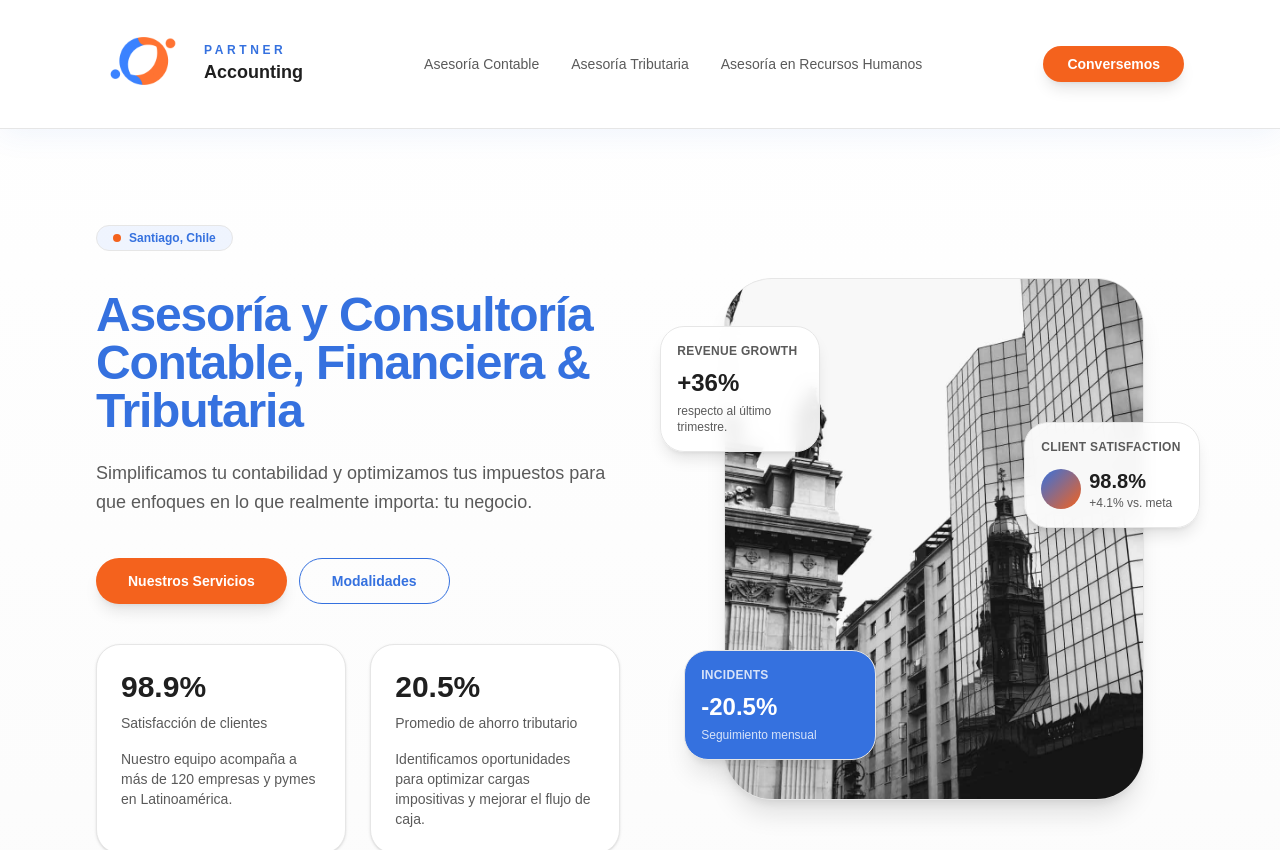
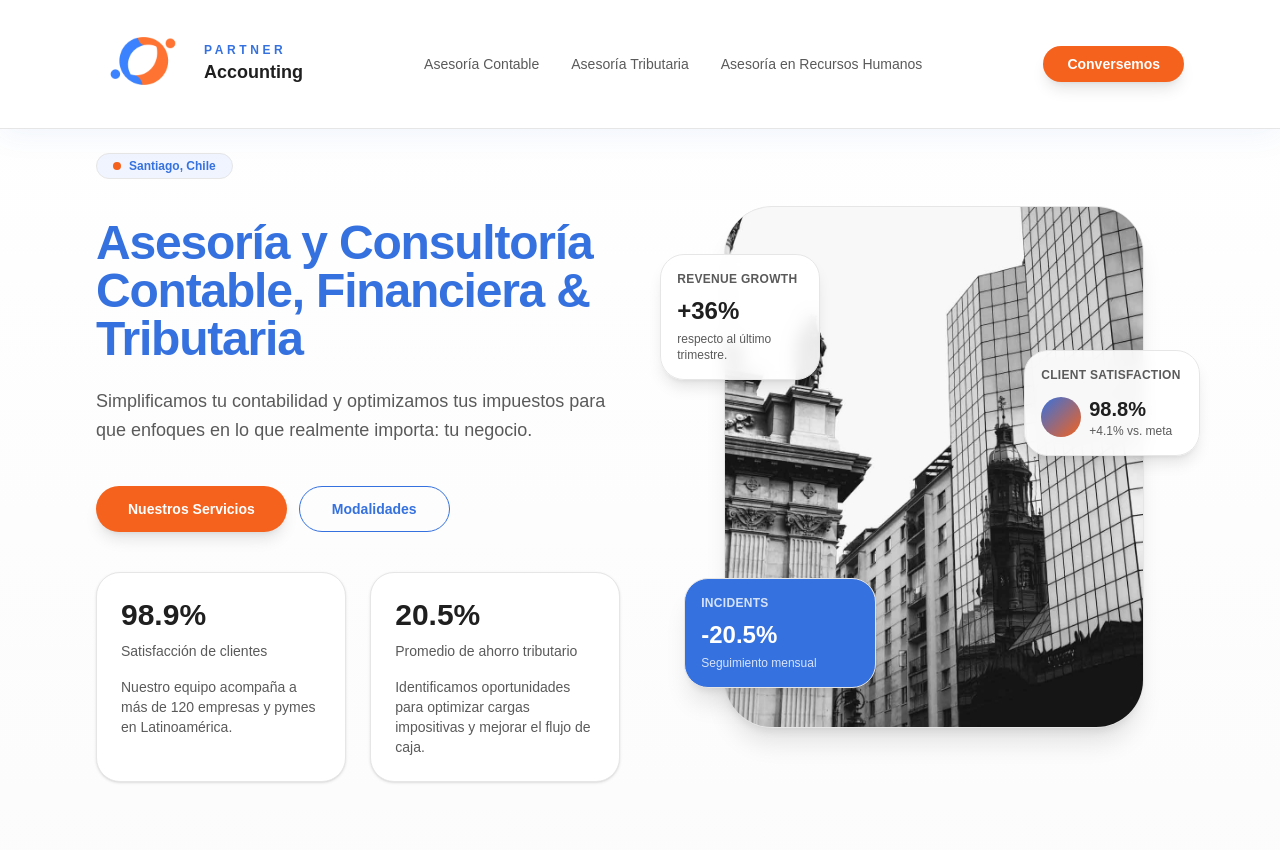
Before and after one commit to Dxeg0o/tupartnercontable, a Next.js app in the folder my-app/: page / in a window 1280 px wide. Shown: the top 850 px of the page. Built offline with nearby package versions, Linux system fonts and the light colour scheme.

Commit message:
padding and logo

```diff
--- a/my-app/src/app/components/HeroSection.tsx
+++ b/my-app/src/app/components/HeroSection.tsx
@@ -3,7 +3,7 @@ import Link from "next/link";
 
 export function HeroSection() {
   return (
-    <main className="mt-16 grid flex-1 items-center gap-16 lg:grid-cols-[1.05fr_1fr]">
+    <section className="grid flex-1 items-center gap-16 lg:grid-cols-[1.05fr_1fr]">
       <div className="flex flex-col gap-10">
         <div className="inline-flex items-center gap-2 self-start rounded-full border border-[#E6E6E6] bg-[#6A9AFA1A] px-4 py-1 text-xs font-semibold text-[#3571DF]">
           <span className="h-2 w-2 rounded-full bg-[#F4621D]" />
@@ -91,6 +91,6 @@ export function HeroSection() {
           </div>
         </div>
       </div>
-    </main>
+    </section>
   );
 }
--- a/my-app/src/app/page.tsx
+++ b/my-app/src/app/page.tsx
@@ -107,7 +107,7 @@ export default function Home() {
     <div className="min-h-screen bg-[linear-gradient(180deg,#FFFFFF,#E6E6E6)]">
       <Navigation navigation={landingNavigation} />
 
-      <main id="inicio" className="mx-auto flex min-h-screen max-w-6xl flex-col px-6 pb-16 pt-8 lg:px-8">
+      <main id="inicio" className="mx-auto flex min-h-screen max-w-6xl flex-col px-6 pb-16 pt-6 lg:px-8">
         <HeroSection />
 
         <ServicesSection services={services} />
```
Also changed, not shown: my-app/public/logo_completo.png.
